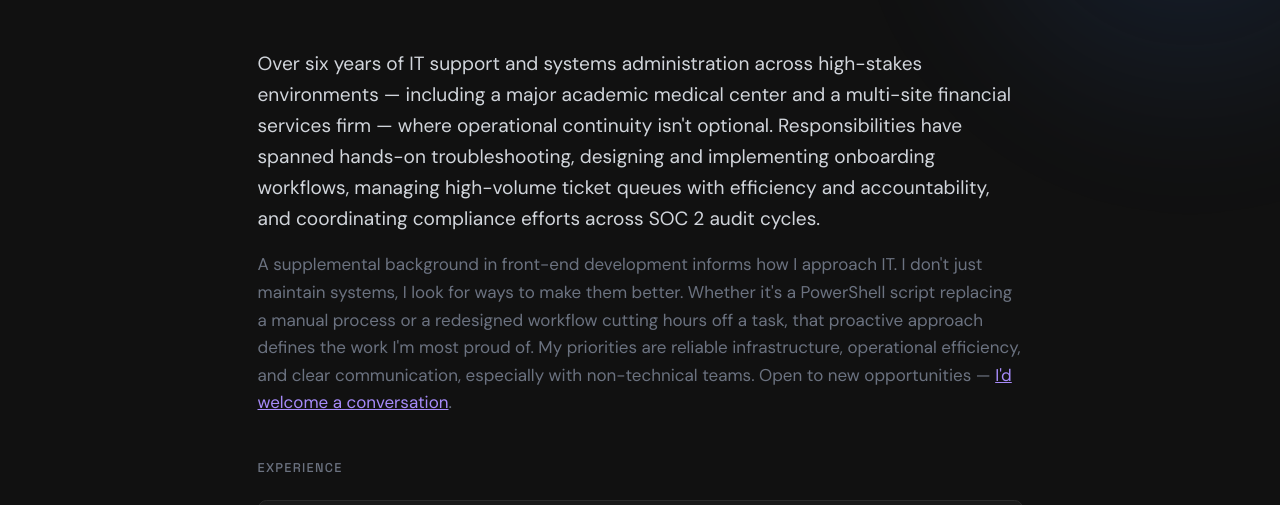
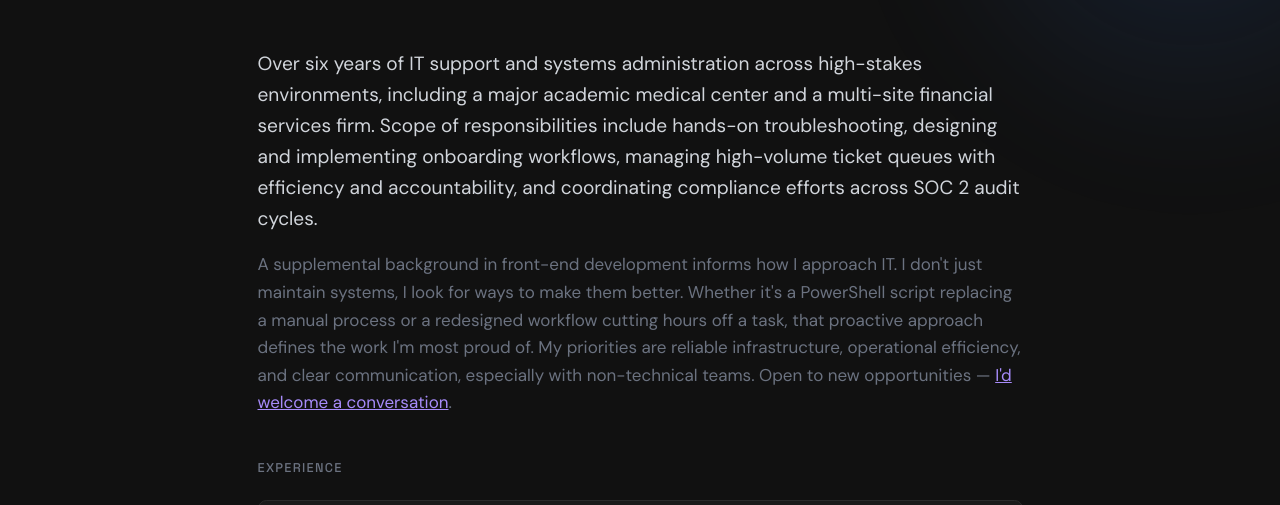
Before and after one commit to Batkins44/batkins44.github.io, an Astro site: page /career in a window 1280 px wide. Shown: the part 215-720 px from the top of the page. Built offline with nearby package versions, Linux system fonts and the light colour scheme; Astro itself is replaced by a stand-in of ours.

Commit message:
minor update

```diff
--- a/src/pages/career.astro
+++ b/src/pages/career.astro
@@ -31,9 +31,8 @@ const skills = [
     <!-- Overview -->
     <section>
       <p class="text-lg leading-relaxed mb-4">
-        Over six years of IT support and systems administration across high-stakes environments —
-        including a major academic medical center and a multi-site financial services firm — where
-        operational continuity isn't optional. Responsibilities have spanned hands-on
+        Over six years of IT support and systems administration across high-stakes environments,
+        including a major academic medical center and a multi-site financial services firm. Scope of responsibilities include hands-on
         troubleshooting, designing and implementing onboarding workflows, managing high-volume
         ticket queues with efficiency and accountability, and coordinating compliance efforts
         across SOC 2 audit cycles.
```
Also changed, not shown: .claude/settings.local.json, 1 other file.
